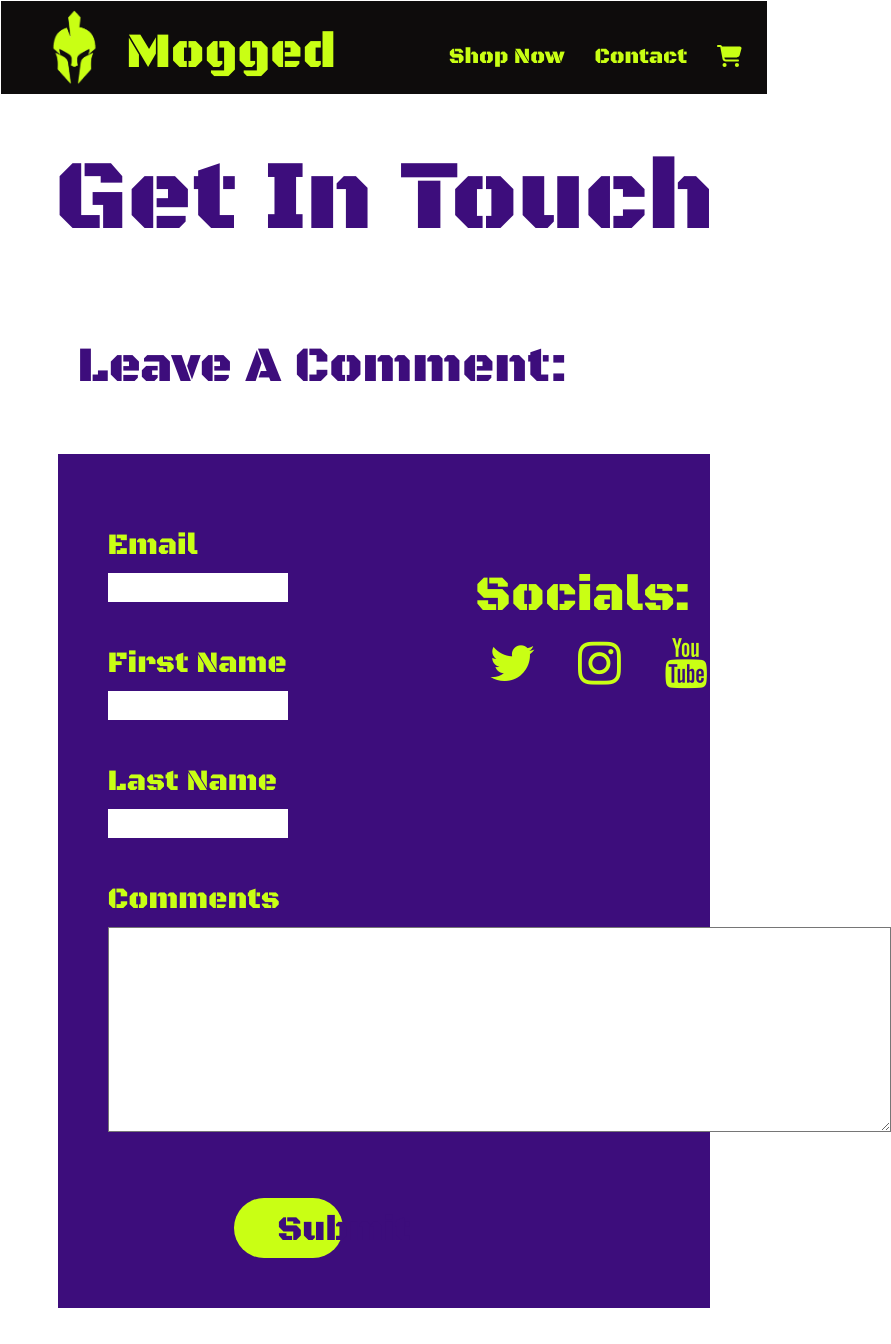
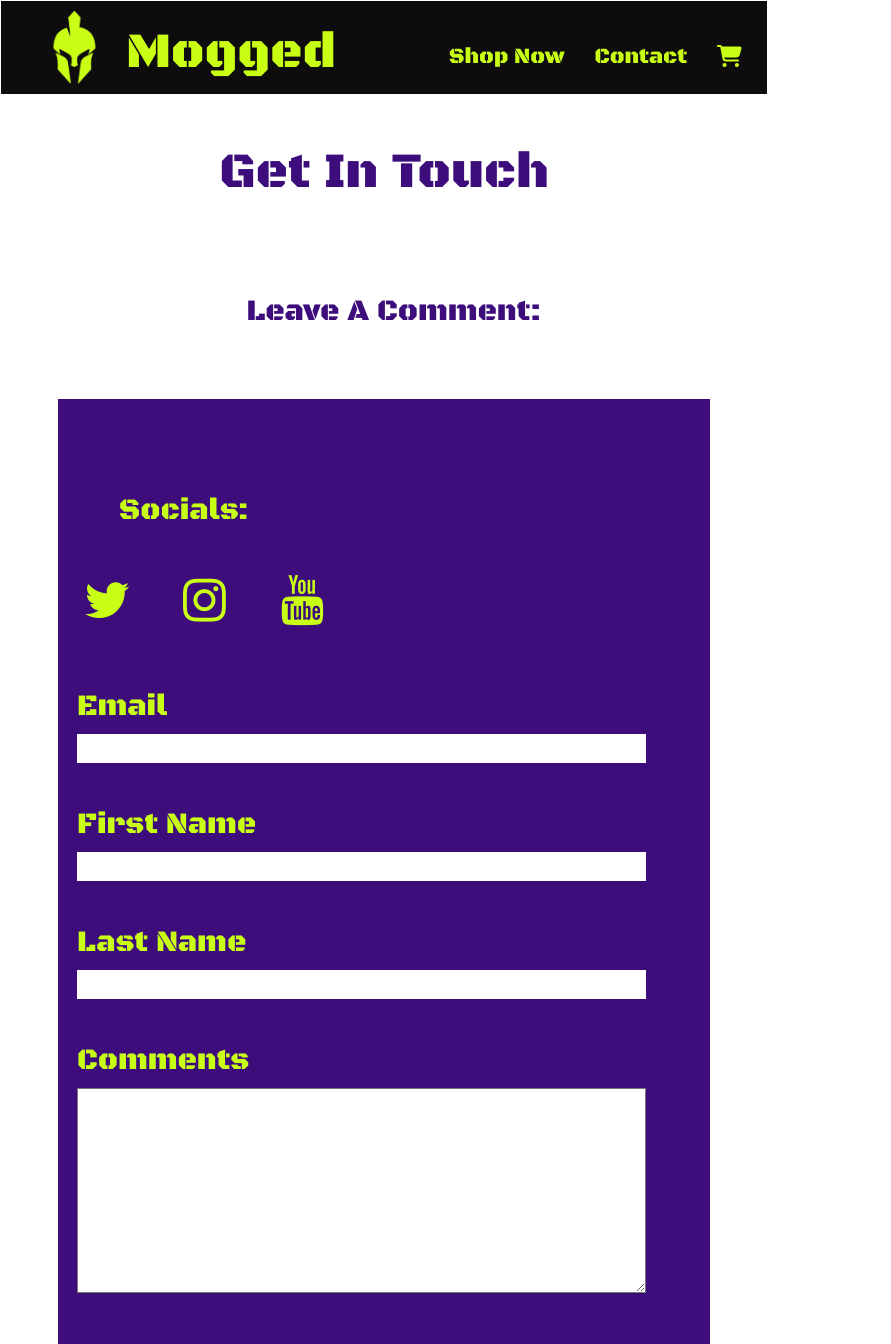
Before and after one commit to allforthe64/Mogged, a React (Vite) app in the folder mogged/: page /contact in a window 768 px wide. Shown: the top 1344 px of the page, 891 px wide, since content can reach past the window. Built offline with nearby package versions, Linux system fonts and the light colour scheme.

Commit message:
optomized contact page for mobile

```diff
--- a/mogged/src/components/ContactForm.jsx
+++ b/mogged/src/components/ContactForm.jsx
@@ -32,7 +32,7 @@
                         <p className='acid form-headers spacer-3'>Last Name</p>
                         <input type='text' className="form-input" ref={lName}/>
                         <p className='acid form-headers spacer-3'>Comments</p>
-                        <textarea rows='7' cols='50' className="form-text spacer-bottom-3" ref={comments}></textarea>
+                        <textarea rows='7' className="form-text spacer-bottom-3" ref={comments}></textarea>
                         <div className="form-button-con spacer">
                             <button className="spacer-bottom-3 form-button" onClick={() => clearForm()}>Submit</button>
                         </div>
--- a/mogged/src/components/Socials.jsx
+++ b/mogged/src/components/Socials.jsx
@@ -2,7 +2,7 @@
     return (
         <div>
             <div className="socials-div">
-                <h2 className="spacer-4 acid contact-header-2">Socials:</h2>
+                <h2 className="spacer-4 acid contact-header-2 socials-header">Socials:</h2>
                 <div className="icons-con-2">
                     <a href="#" className="fa fa-twitter acid larger-logo"></a>
                     <a href='#' className="fa fa-instagram acid larger-logo"></a>
--- a/mogged/src/contact.css
+++ b/mogged/src/contact.css
@@ -50,7 +50,7 @@
     font-size: 25px;
     background-color: white;
     border: none;
-    width: 50%;
+    width: 70%;
     color: black;
     padding-left: 15px;
 }
@@ -61,6 +61,7 @@
     color: black;
     font-size: 25px;
     padding-left: 15px;
+    width: 100%;
 }
 
 .form-button-con {
@@ -73,7 +74,6 @@
     font-size: 35px;
     height: 60px;
     line-height: 20px;
-    width: 30%;
     color: #3D0D7C;
     background-color: #C9FF14;
     border-radius: 50px;
@@ -89,3 +89,136 @@
     display: flex;
     margin-top: 5%;
   }
+
+@media screen and (min-width: 768px) and (max-width: 920px) {
+
+    .contact-form {
+        flex-direction: column-reverse;
+        padding-top: 0px;
+    }
+
+    .inputs {
+        width: 90%;
+        padding-left: 2%;
+    }
+
+    .socials-div {
+        width: 70%;
+        text-align: left;
+    }
+
+    .contact-div-left {
+        width: 100%;
+    }
+
+}
+
+@media screen and (min-width: 475px) and (max-width: 768px) {
+
+    .contact-form {
+        flex-direction: column-reverse;
+        padding-top: 0px;
+        padding-left: 1%;
+    }
+
+    .inputs {
+        width: 90%;
+        padding-left: 2%;
+    }
+
+    .socials-div {
+        width: 100%;
+        align-items: center;
+    }
+
+    .contact-div-left {
+        width: 100%;
+    }
+
+    .contact-header-1 {
+        font-size: 50px;
+    }
+
+    .contact-header-2 {
+        font-size: 30px;
+        text-align: center;
+    }
+
+    .socials-header {
+        font-family: 'Black Ops One', cursive;
+        text-align: center;
+        font-size: 30px;
+        width: 35%;
+        padding-left: 0px;
+        margin-left: 1%;
+    }
+
+    .form-input {
+        width: 100%;
+    }
+
+    .form-button-con {
+        margin-left: 8%;
+    }
+
+    .form-button {
+        font-size: 25px;
+        height: 50px;
+    }
+
+}
+
+@media screen and (max-width: 475px) {
+
+    .contact-form {
+        flex-direction: column-reverse;
+        padding-top: 0px;
+        padding-left: 1%;
+    }
+
+    .inputs {
+        width: 90%;
+        padding-left: 2%;
+    }
+
+    .socials-div {
+        width: 100%;
+        align-items: center;
+    }
+
+    .contact-div-left {
+        width: 100%;
+    }
+
+    .contact-header-1 {
+        font-size: 50px;
+    }
+
+    .contact-header-2 {
+        font-size: 30px;
+        text-align: center;
+    }
+
+    .socials-header {
+        font-family: 'Black Ops One', cursive;
+        text-align: center;
+        font-size: 30px;
+        width: 35%;
+        padding-left: 0px;
+        margin-left: 1%;
+    }
+
+    .form-input {
+        width: 100%;
+    }
+
+    .form-button-con {
+        margin-left: 8%;
+    }
+
+    .form-button {
+        font-size: 25px;
+        height: 50px;
+    }
+
+}
```
